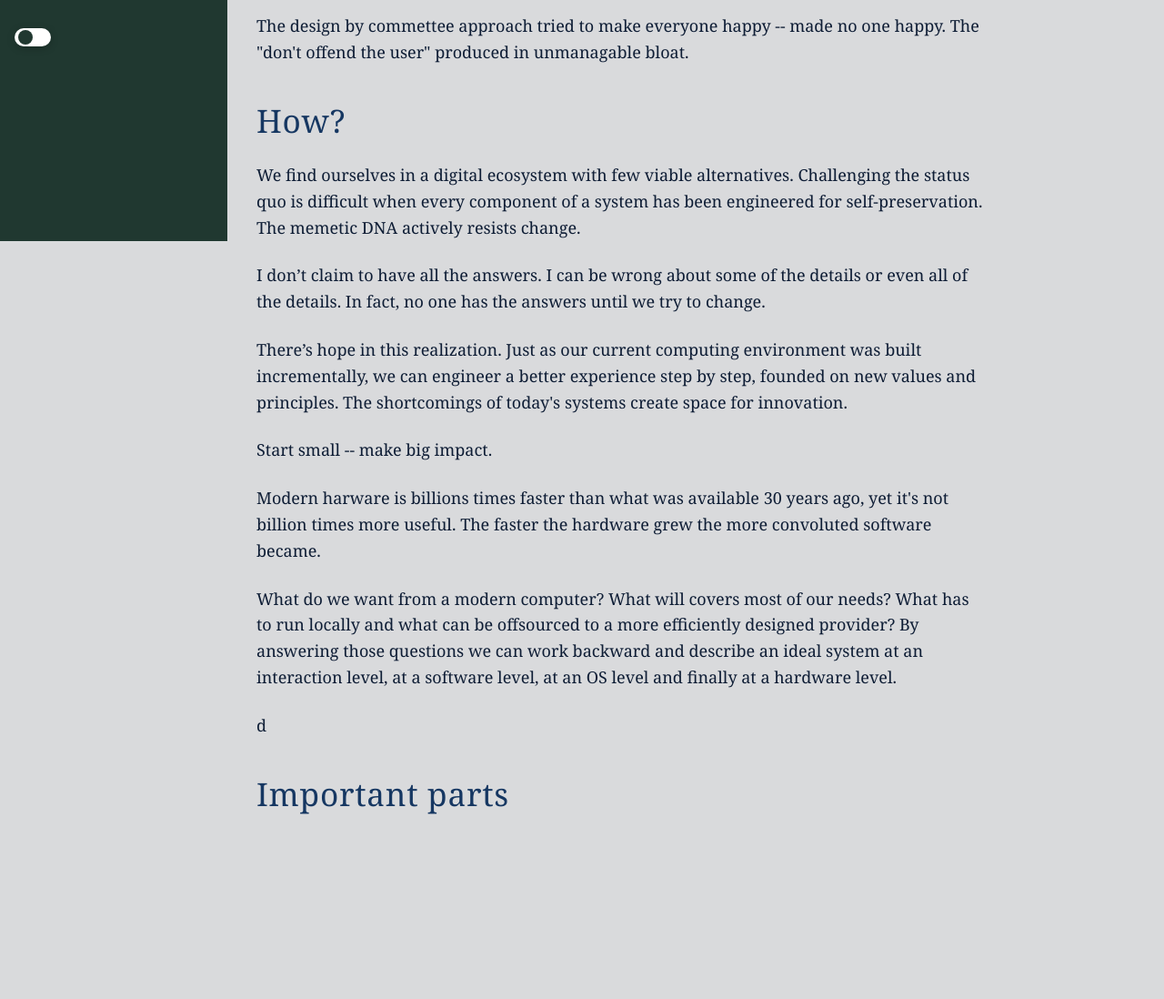
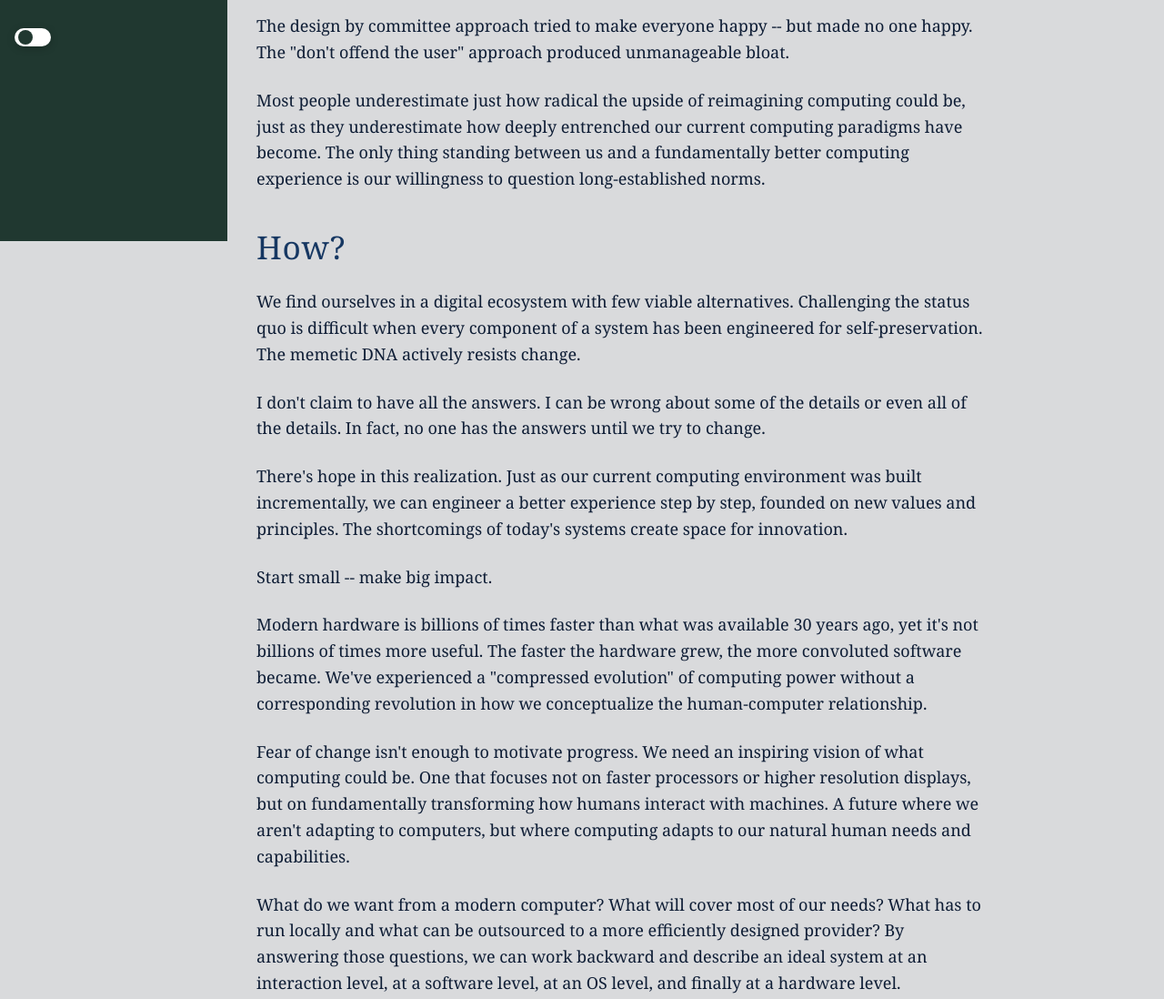
Before and after one commit to dsedov/luciaos_website, an Eleventy site: page index.md in a window 1280 px wide. Shown: the part 567-1665 px from the top of the page at 91% size. Before the commit the page ends 1515 px from the top, so only its background shows below. Built offline with nearby package versions, Linux system fonts and the light colour scheme; Eleventy itself is replaced by a stand-in of ours; files that its build step writes are made by us from their sources; a web font is replaced by a local one.

Commit message:
update to index

```diff
--- a/index.md
+++ b/index.md
@@ -13,25 +13,24 @@ You're in a world without files, folders, or organizational systems. Unsettling,
 
 Standing on the shoulders of giants, we've inherited a comfortable yet compromised computing paradigm. We've accepted certain patterns simply because they were presented as the standard. Computers, designed to make difficult tasks manageable, made us willing to adapt our behavior to reap the benefits.
 
-The balance between user experience and system requirements always favored the machines. Computing began with 1s and 0s, progressed to Assembly language, upward through increasingly abstract layers: kernels, drivers, operating systems, graphical user interfaces, input devices, periphery, form factors... We've built layers upon layers, shifting and adding complexity in a race for the latest competitive technology. We didn't allow for time to stop and think or reavaluate how we design these systems.
+The balance between user experience and system requirements always favored the machines. Computing began with 1s and 0s, progressed to Assembly language, upward through increasingly abstract layers: kernels, drivers, operating systems, graphical user interfaces, input devices, periphery, form factors... We've built layers upon layers, shifting and adding complexity in a race for the latest competitive technology. We didn't allow for time to stop and think or reevaluate how we design these systems.
 
-The design by commettee approach tried to make everyone happy -- made no one happy. The "don't offend the user" produced in unmanagable bloat.
+The design by committee approach tried to make everyone happy -- but made no one happy. The "don't offend the user" approach produced unmanageable bloat.
+
+Most people underestimate just how radical the upside of reimagining computing could be, just as they underestimate how deeply entrenched our current computing paradigms have become. The only thing standing between us and a fundamentally better computing experience is our willingness to question long-established norms.
 
 ## How?
 
 We find ourselves in a digital ecosystem with few viable alternatives. Challenging the status quo is difficult when every component of a system has been engineered for self-preservation. The memetic DNA actively resists change.
 
-I don’t claim to have all the answers. I can be wrong about some of the details or even all of the details. In fact, no one has the answers until we try to change.
+I don't claim to have all the answers. I can be wrong about some of the details or even all of the details. In fact, no one has the answers until we try to change.
 
-There’s hope in this realization. Just as our current computing environment was built incrementally, we can engineer a better experience step by step, founded on new values and principles. The shortcomings of today's systems create space for innovation.
+There's hope in this realization. Just as our current computing environment was built incrementally, we can engineer a better experience step by step, founded on new values and principles. The shortcomings of today's systems create space for innovation.
 
 Start small -- make big impact.
 
-Modern harware is billions times faster than what was available 30 years ago, yet it's not billion times more useful. The faster the hardware grew the more convoluted software became.
+Modern hardware is billions of times faster than what was available 30 years ago, yet it's not billions of times more useful. The faster the hardware grew, the more convoluted software became. We've experienced a "compressed evolution" of computing power without a corresponding revolution in how we conceptualize the human-computer relationship.
 
-What do we want from a modern computer? What will covers most of our needs? What has to run locally and what can be offsourced to a more efficiently designed provider? By answering those questions we can work backward and describe an ideal system at an interaction level, at a software level, at an OS level and finally at a hardware level.
+Fear of change isn't enough to motivate progress. We need an inspiring vision of what computing could be. One that focuses not on faster processors or higher resolution displays, but on fundamentally transforming how humans interact with machines. A future where we aren't adapting to computers, but where computing adapts to our natural human needs and capabilities.
 
-d
-
-
-## Important parts
+What do we want from a modern computer? What will cover most of our needs? What has to run locally and what can be outsourced to a more efficiently designed provider? By answering those questions, we can work backward and describe an ideal system at an interaction level, at a software level, at an OS level, and finally at a hardware level.
```
